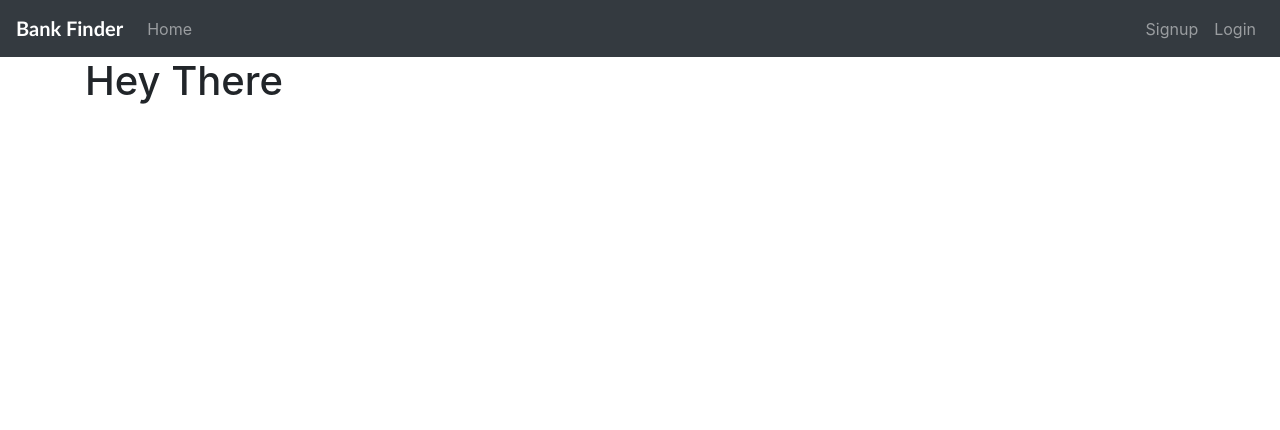
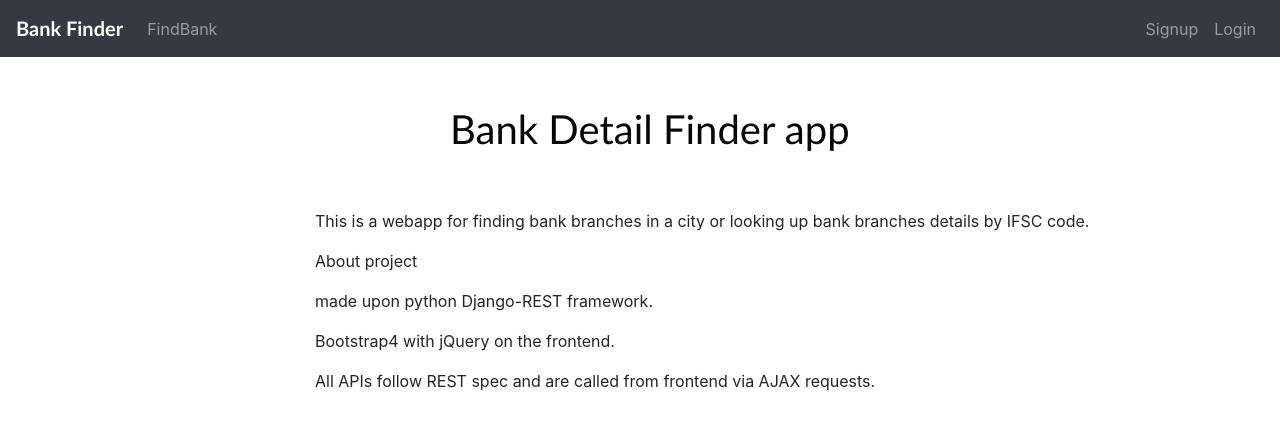
Before and after one commit to kartikeyrajvaidya/BankDetailFinder, a Django app: page / in a window 1280 px wide. Shown: the top 430 px of the page. Run offline with Django 3.2, Linux system fonts and the light colour scheme; some libraries are stand-ins or nearby versions.

Commit message:
Made changes to Home Page

```diff
--- a/bank_detail_finder/templates/base.html
+++ b/bank_detail_finder/templates/base.html
@@ -75,7 +75,7 @@ border-radius: 2px;
     <div class="collapse navbar-collapse" id="navbarSupportedContent">
     <ul class="navbar-nav mr-auto">
       <li class="nav-item">
-        <a class="nav-link" href="{% url 'home' %}">Home</span></a>
+        <a class="nav-link" href="{% url 'bank_detail_finder_app:appHome' %}">FindBank</span></a>
       </li>
     </ul>
     <ul class="navbar-nav ml-auto">
--- a/bank_detail_finder/templates/home.html
+++ b/bank_detail_finder/templates/home.html
@@ -1,4 +1,29 @@
 {% extends "base.html" %}
   {% block content %}
-    <h1>Hey There</h1>
+  <div class="container">
+    <br><br>
+
+  <div style="color: #070707; font-family: Gill Sans; margin-left: 350px;">
+    <b><h1>Bank Detail Finder app</h1></b>
+  </div>
+  <br>
+  <br>
+<div style="font-size: 16px; margin-left: 200px;" class="col-md-10 font-family: Georgia;" >
+  <p>
+    This is a webapp for finding bank branches in a city or looking up bank branches details by IFSC code.
+  </p>
+  <p>
+    About project
+  </p>
+  <p>
+    made upon python Django-REST framework.
+  </p>
+  <p>
+    Bootstrap4 with jQuery on the frontend.
+  </p>
+  <p>
+    All APIs follow REST spec and are called from frontend via AJAX requests.
+  </p>
+</div>
+</div>
   {% endblock %}
```
Also changed, not shown: bank_detail_finder/bank_detail_finder_app/templates/bank_detail_finder_app/bank_detail_finder_app_home.html (+5 -3 lines).
